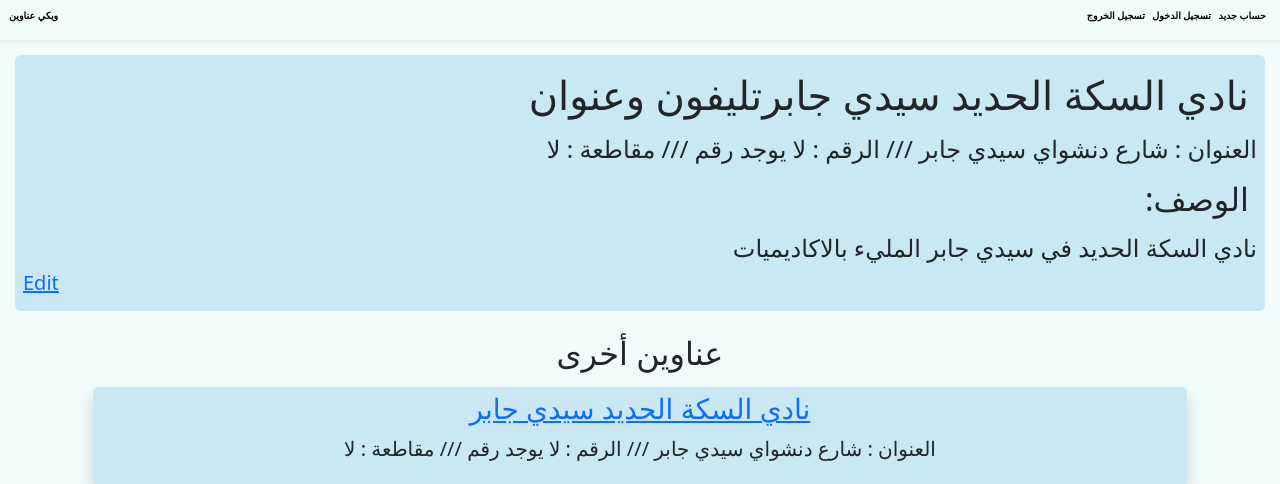
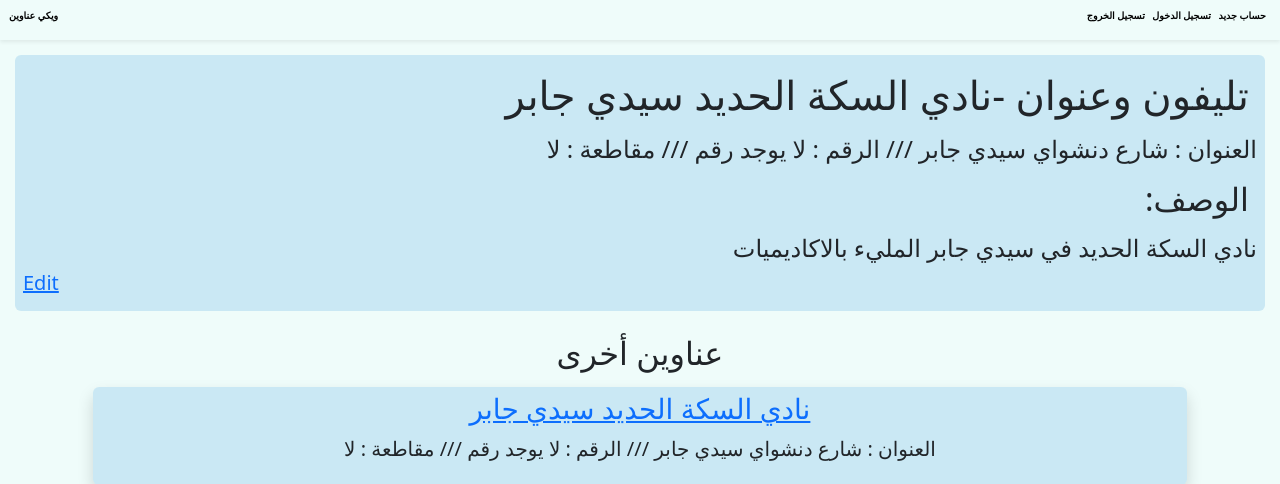
Before and after one commit to AdhamWafy/Wiki3enwan, a Django app: a page that uses Wiki3enwan/anaween/templates/enwaan_detail.html in a window 1280 px wide. Shown: the top 484 px of the page. Run offline with Django 5.2, Linux system fonts and the light colour scheme; data comes from the database, SQL or seed files in the repository; some libraries are stand-ins or nearby versions.

Commit message:
enwaan_detail

```diff
--- a/Wiki3enwan/anaween/templates/enwaan_detail.html
+++ b/Wiki3enwan/anaween/templates/enwaan_detail.html
@@ -6,7 +6,7 @@ Wiki3anaween
 
 {% block content %}
 <div class="rtl card p-2" style="direction: rtl;">
-    <h1 class="p-2">{{object.الأسم_والمنطقة}}تليفون وعنوان </h1>
+    <h1 class="p-2">تليفون وعنوان -{{object.الأسم_والمنطقة}}</h1>
     {%if objectect.مقاطعة is not True%}
         {%if object.الرقم == null%}
             <h4>العنوان : {{object.العنوان}} /// الرقم : لا يوجد /// مقاطعة : لا</h4>
```
